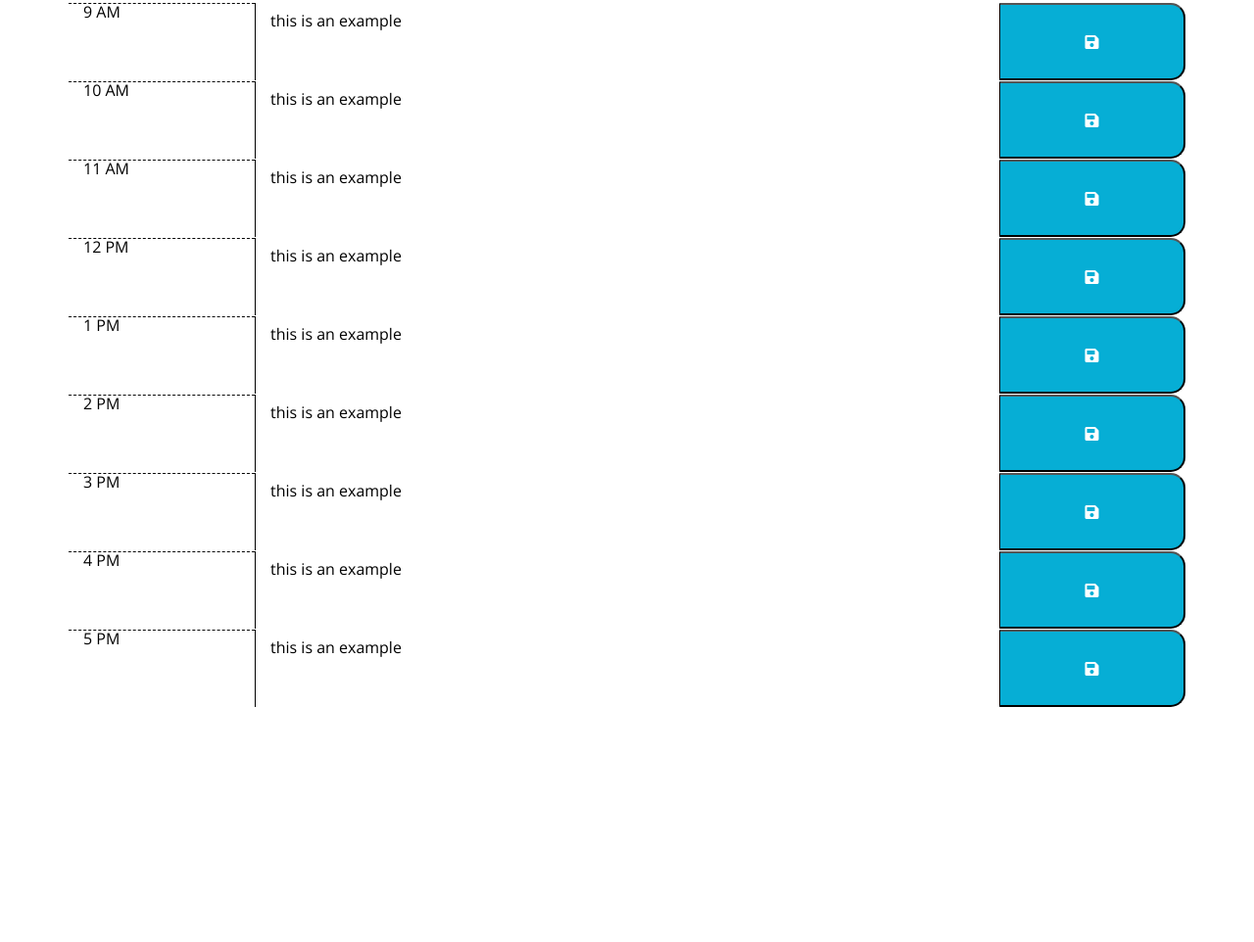
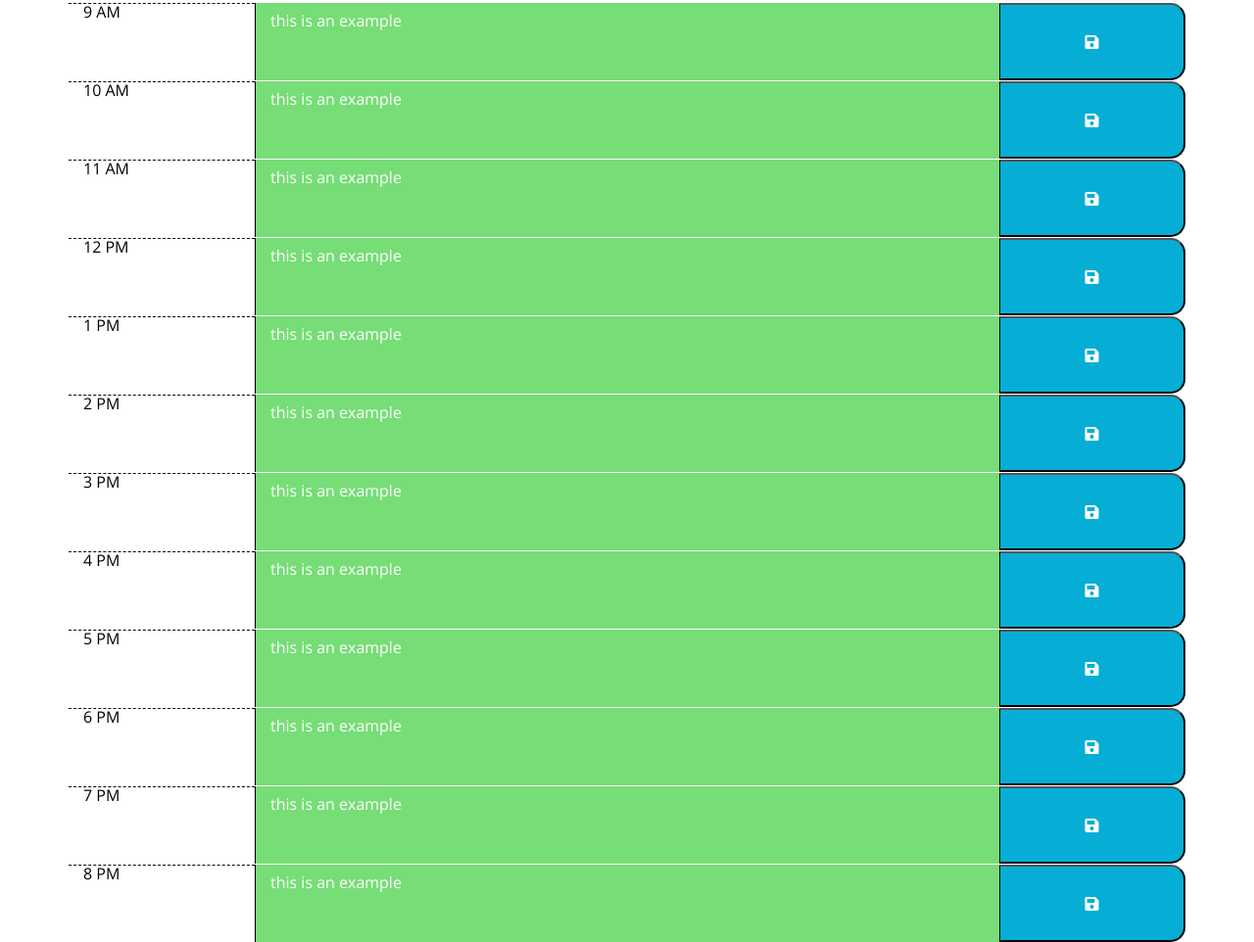
Before and after one commit to chopsushi206/DayScheduler, a plain HTML site: page index.html in a window 1280 px wide. Shown: the part 274-1236 px from the top of the page at 98% size. Before the commit the page ends 996 px from the top, so only its background shows below. Drawn offline with nearby package versions, Linux system fonts and the light colour scheme.

Commit message:
fixed if else statement so it works. had to edit dataset hour for 9AM so that it wasnt constantly showing in the future. adding a 0 before the 9 corrected the error.

```diff
--- a/assets/js/script.js
+++ b/assets/js/script.js
@@ -1,17 +1,16 @@
 
 const now = moment().format('dddd MMMM Do YYYY');
-const currentHour = moment().format('H');
+const currentHour = moment().format('HH');
 
 console.log(currentHour);
-
 
 $('.row').each(function () {
     var hour = $(this).attr("data-hour")
     if (hour === currentHour) {
         $(this).children('.description').addClass('present')
     } else if (hour > currentHour) {
+        $(this).children('.description').addClass('future')
+    } else if (hour < currentHour) {
         $(this).children('.description').addClass('past')
-    } else (hour < currentHour) {
-        $(this).children('.description').addClass('future')
     }
 });
--- a/index.html
+++ b/index.html
@@ -20,7 +20,7 @@
     <p id="currentDay" class="lead"></p>
   </header>
   <div class="container">
-    <div class="row" data-hour="9">
+    <div class="row" data-hour="09">
       <span class="hour col-2">9 AM</span>
       <textarea class="description col-8" text-value>this is an example</textarea>
       <button class="saveBtn col-2"><i class="fas fa-save"></i></button>
@@ -65,6 +65,21 @@
       <textarea class="description col-8" text-value>this is an example</textarea>
       <button class="saveBtn col-2"><i class="fas fa-save"></i></button>
     </div>
+    <div class="row" data-hour="18">
+      <span class="hour col-2">6 PM</span>
+      <textarea class="description col-8" text-value>this is an example</textarea>
+      <button class="saveBtn col-2"><i class="fas fa-save"></i></button>
+    </div>
+    <div class="row" data-hour="19">
+      <span class="hour col-2">7 PM</span>
+      <textarea class="description col-8" text-value>this is an example</textarea>
+      <button class="saveBtn col-2"><i class="fas fa-save"></i></button>
+    </div>
+    <div class="row" data-hour="20">
+      <span class="hour col-2">8 PM</span>
+      <textarea class="description col-8" text-value>this is an example</textarea>
+      <button class="saveBtn col-2"><i class="fas fa-save"></i></button>
+    </div>
   </div>
 
   <script src="https://cdnjs.cloudflare.com/ajax/libs/jquery/3.2.1/jquery.min.js"></script>
```
